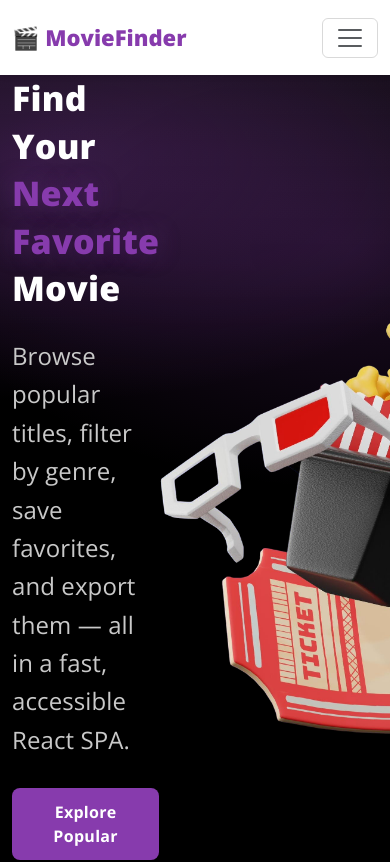
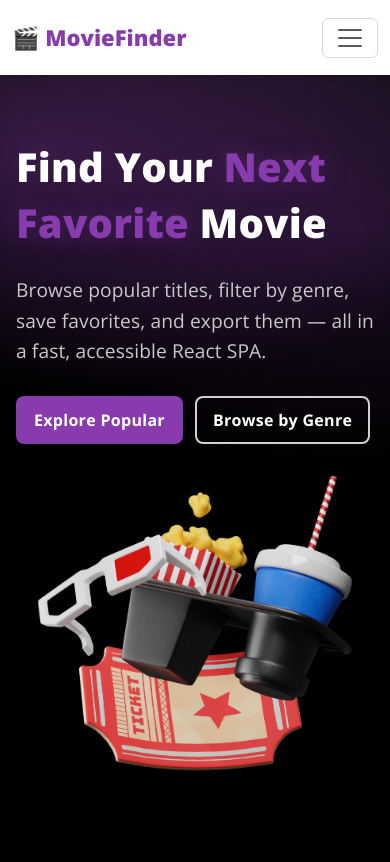
Before and after one commit to kishankumar2607/Movie-Webapp, a React (Create React App) app: page / in a window 390 px wide. Shown: the top 862 px of the page. Built offline with nearby package versions, Linux system fonts and the light colour scheme.

Commit message:
Home page style completed

```diff
--- a/src/pages/Home/styles.css
+++ b/src/pages/Home/styles.css
@@ -303,19 +303,65 @@
 }
 
 .cta__actions {
+  width: 100%;
   display: flex;
+  align-items: center;
+  justify-content: center;
   gap: 10px;
   flex-wrap: wrap;
 }
 
 /* ====== Responsive ====== */
-@media (max-width: 900px) {
+@media (max-width: 992px) {
+  .hero_inner {
+    display: flex;
+    flex-direction: column;
+    padding: 4rem 0rem;
+  }
+
+  .hero_image {
+    width: 80%;
+    height: auto;
+  }
+
   .hero__inner {
     min-height: 52vh;
     padding: 56px 0;
   }
+
   .cta__inner {
     flex-direction: column;
     align-items: flex-start;
   }
 }
+
+@media (max-width: 768px) {
+  .hero_inner {
+    padding: 4rem 1rem;
+  }
+
+  .hero_image {
+    width: 100%;
+    height: auto;
+  }
+
+  .hero_title {
+    font-size: 2.5rem;
+  }
+
+  .hero_subtitle {
+    font-size: 1.2rem;
+  }
+
+  .hero_image {
+    height: 300px;
+  }
+
+  .feature-card h3 {
+    font-size: 1.2rem;
+  }
+
+  .spotlight-card__body h3 {
+    font-size: 1.1rem;
+  }
+}
```
